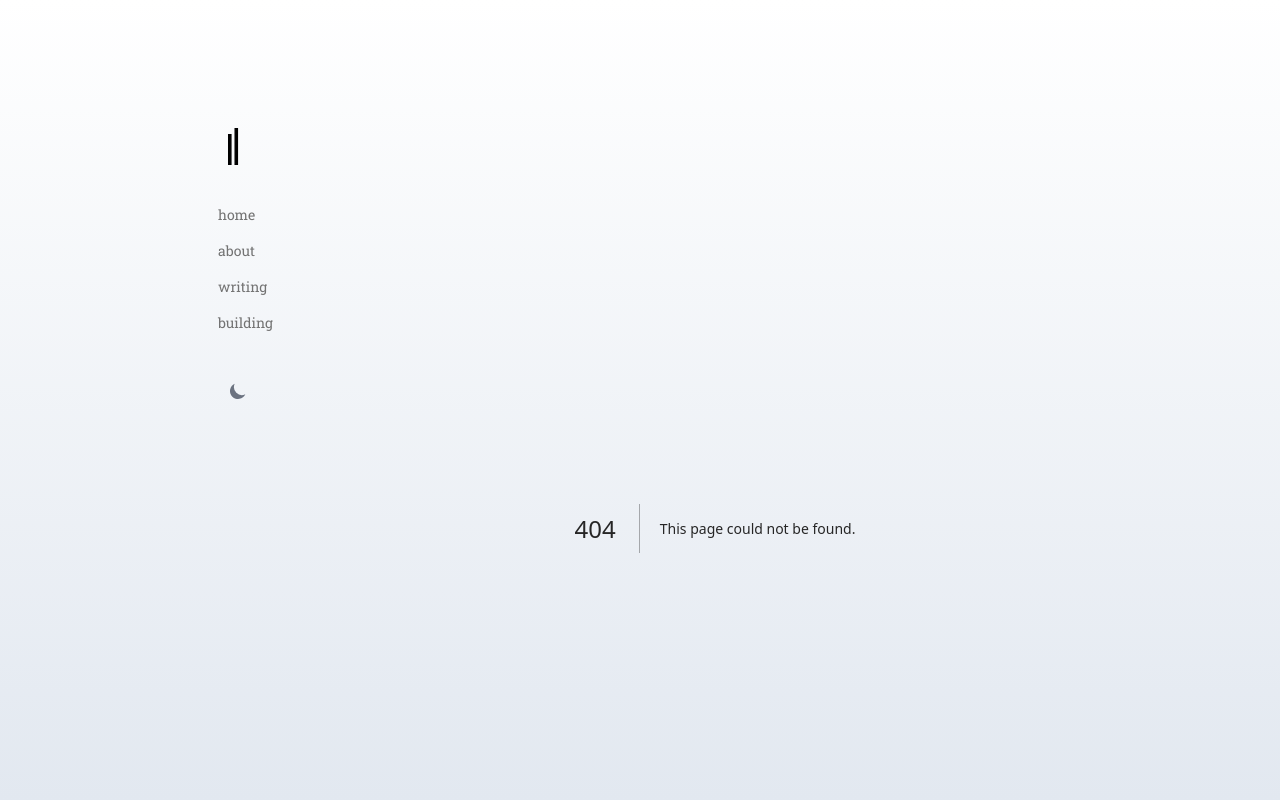
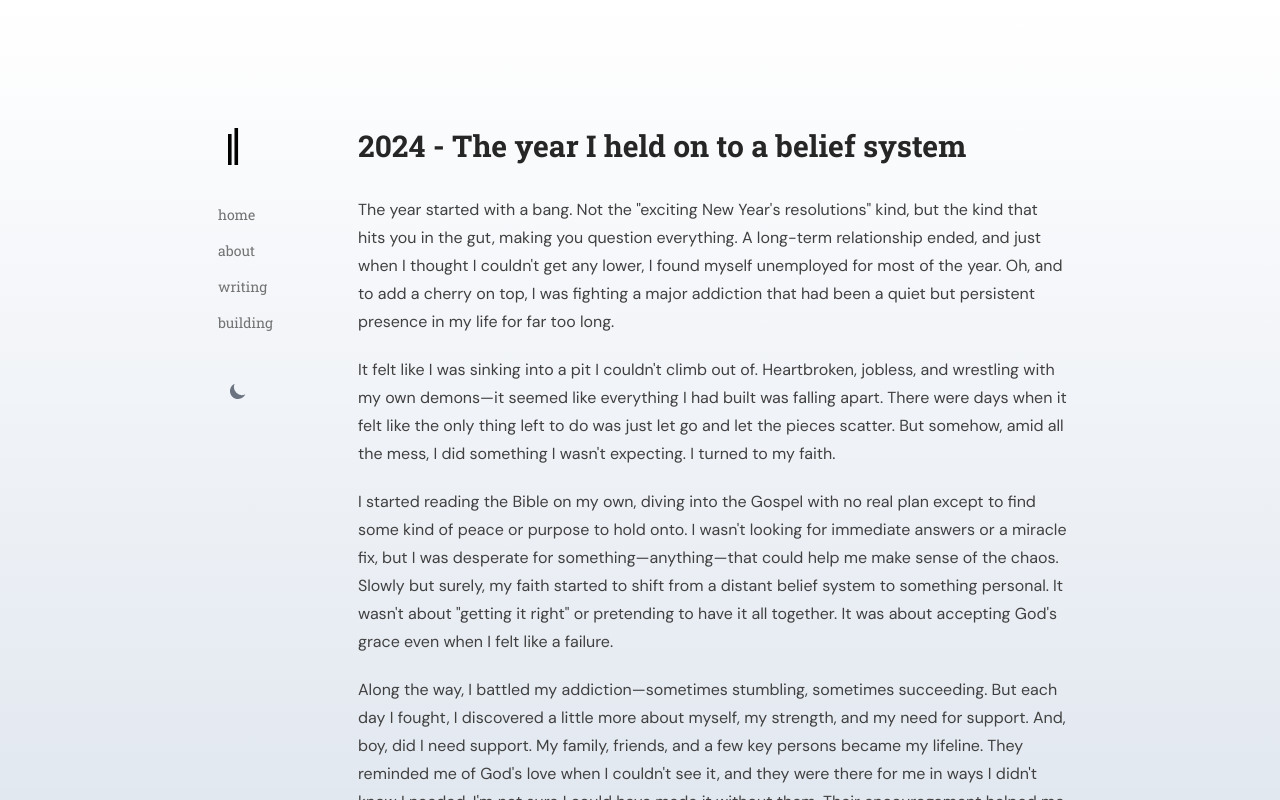
Before and after one commit to thelamina/itunulamina.com, a Next.js app: page /eoy/2024 in a window 1280 px wide. Before the commit this address had no page. Shown: the top 800 px of the page. Built offline with nearby package versions, Linux system fonts and the light colour scheme.

Commit message:
chore: add 2024 review

```diff
--- /dev/null
+++ b/app/eoy/2024/page.tsx
@@ -0,0 +1,108 @@
+import type { Metadata } from "next";
+
+export const metadata: Metadata = {
+  title: "2024",
+  description:
+    "Here's what tech I'm currently using for coding, videos, and music.",
+};
+
+export default function UsesPage() {
+  return (
+    <section>
+      <h1 className="mb-8 font-serif text-3xl font-bold">
+        2024 - The year I held on to a belief system
+      </h1>
+
+      <div className="prose prose-neutral dark:prose-invert">
+        <p>
+          The year started with a bang. Not the "exciting New Year's
+          resolutions" kind, but the kind that hits you in the gut, making you
+          question everything. A long-term relationship ended, and just when I
+          thought I couldn't get any lower, I found myself unemployed for most
+          of the year. Oh, and to add a cherry on top, I was fighting a major
+          addiction that had been a quiet but persistent presence in my life for
+          far too long.
+        </p>
+        <p>
+          It felt like I was sinking into a pit I couldn't climb out of.
+          Heartbroken, jobless, and wrestling with my own demons—it seemed like
+          everything I had built was falling apart. There were days when it felt
+          like the only thing left to do was just let go and let the pieces
+          scatter. But somehow, amid all the mess, I did something I wasn't
+          expecting. I turned to my faith.
+        </p>
+        <p>
+          I started reading the Bible on my own, diving into the Gospel with no
+          real plan except to find some kind of peace or purpose to hold onto. I
+          wasn't looking for immediate answers or a miracle fix, but I was
+          desperate for something—anything—that could help me make sense of the
+          chaos. Slowly but surely, my faith started to shift from a distant
+          belief system to something personal. It wasn't about "getting it
+          right" or pretending to have it all together. It was about accepting
+          God's grace even when I felt like a failure.
+        </p>
+        <p>
+          Along the way, I battled my addiction—sometimes stumbling, sometimes
+          succeeding. But each day I fought, I discovered a little more about
+          myself, my strength, and my need for support. And, boy, did I need
+          support. My family, friends, and a few key persons became my lifeline.
+          They reminded me of God's love when I couldn't see it, and they were
+          there for me in ways I didn't know I needed. I'm not sure I could have
+          made it without them. Their encouragement helped me keep going even
+          when I felt like I had nothing left to give.
+        </p>
+        <p>
+          By the time summer came around, I hadn't fixed everything. I was still
+          healing, still battling, but I was stronger than I had been in a long
+          time. My faith was deeper. And then, just when I thought the year
+          couldn't possibly throw anything else my way, something amazing
+          happened: I landed a job.
+        </p>
+        <p>
+          It wasn't just any job—it was a reminder that, even in the chaos, God
+          was still working things out for me. I walked into that new role
+          feeling more confident and grounded than I ever thought I could be.
+          And let me tell you, after months of unemployment, that first paycheck
+          felt like a small miracle. But more than that, the job gave me a sense
+          of purpose and routine that I hadn't realized I desperately needed.
+        </p>
+        <p>
+          And, as if the universe wasn't done with me yet, I found myself
+          opening my heart to the possibility of love again. Yes, love. After
+          months of battling my own heartache and insecurities, I allowed myself
+          to take the risk of trusting someone again. It was terrifying at
+          first, but as I leaned into it with more courage, I realized I was
+          ready for something new. And, shockingly, that someone new might just
+          be on the horizon.
+        </p>
+        <p>
+          But the real twist of the year, the unexpected gift, was the peace I
+          found in myself. I've never felt saner in my life. I'm not just
+          talking about the absence of addiction or the relief of having a
+          job—though those things are huge. I'm talking about the quiet
+          certainty that, no matter what, I'm going to be okay. That, no matter
+          what happens with the job, the relationships, or the future, I'm not
+          defined by what I don't have or by the mistakes I've made. I'm defined
+          by who I am in Christ. And that knowledge has given me a peace I never
+          expected to find.
+        </p>
+        <p>
+          So, as this year comes to a close, I'm not where I thought I'd be. But
+          I'm so much better than I was. I've battled some of the hardest parts
+          of my life—addiction, heartbreak, job loss—and come out on the other
+          side with more strength, faith, and clarity than I could have
+          imagined. I've learned that faith isn't about perfection. It's about
+          showing up, even when you don't have it all together. It's about
+          trusting that God will meet you in your brokenness and lead you to
+          healing.
+        </p>
+        <p>
+          Next year? I have no idea. But I do know this: I'm going into it with
+          a stronger belief system, a clearer sense of self, and a renewed hope
+          for what's to come. And for the first time in a long time, I'm
+          actually excited to find out what happens next.
+        </p>
+      </div>
+    </section>
+  );
+}
```
